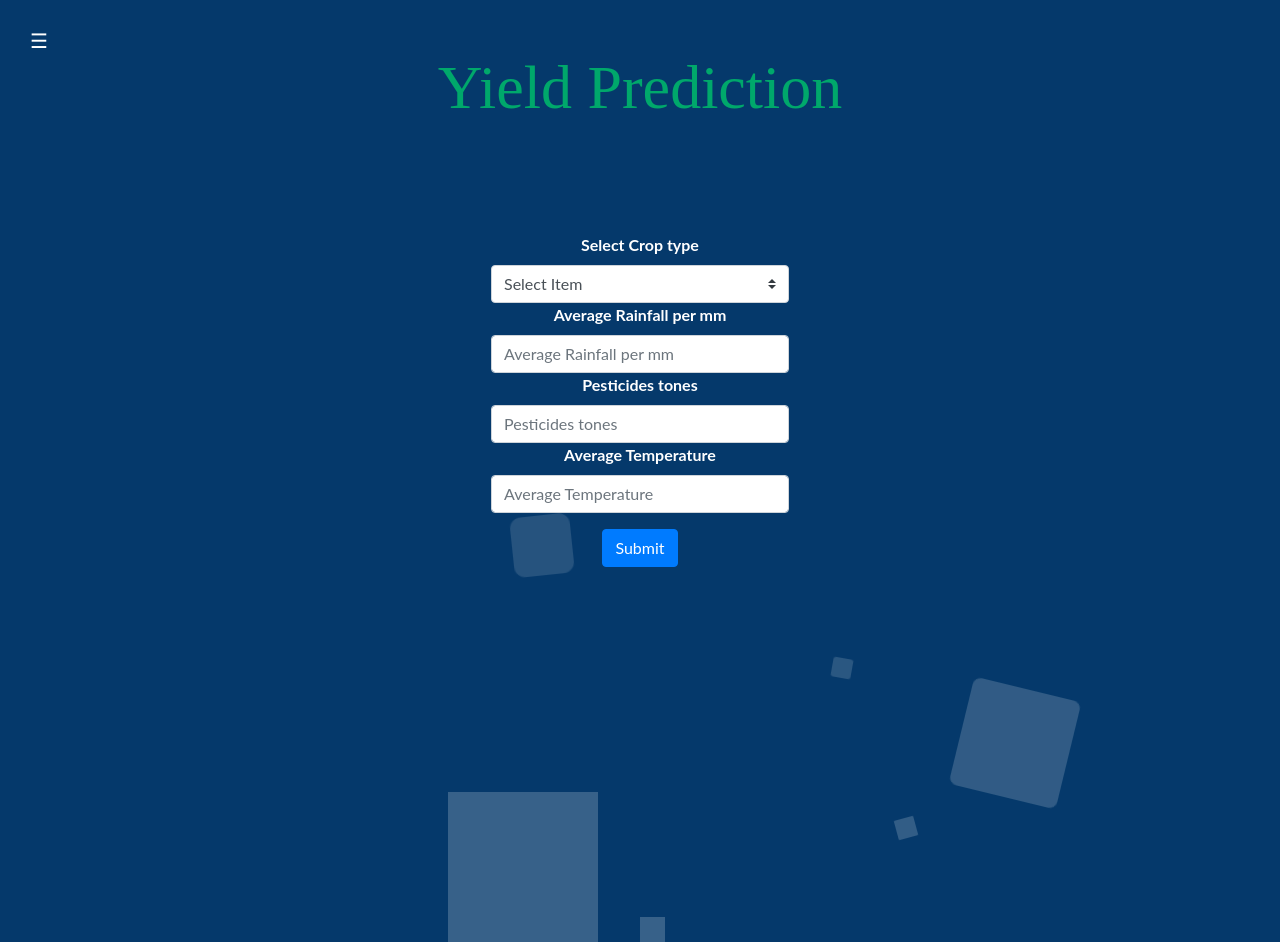
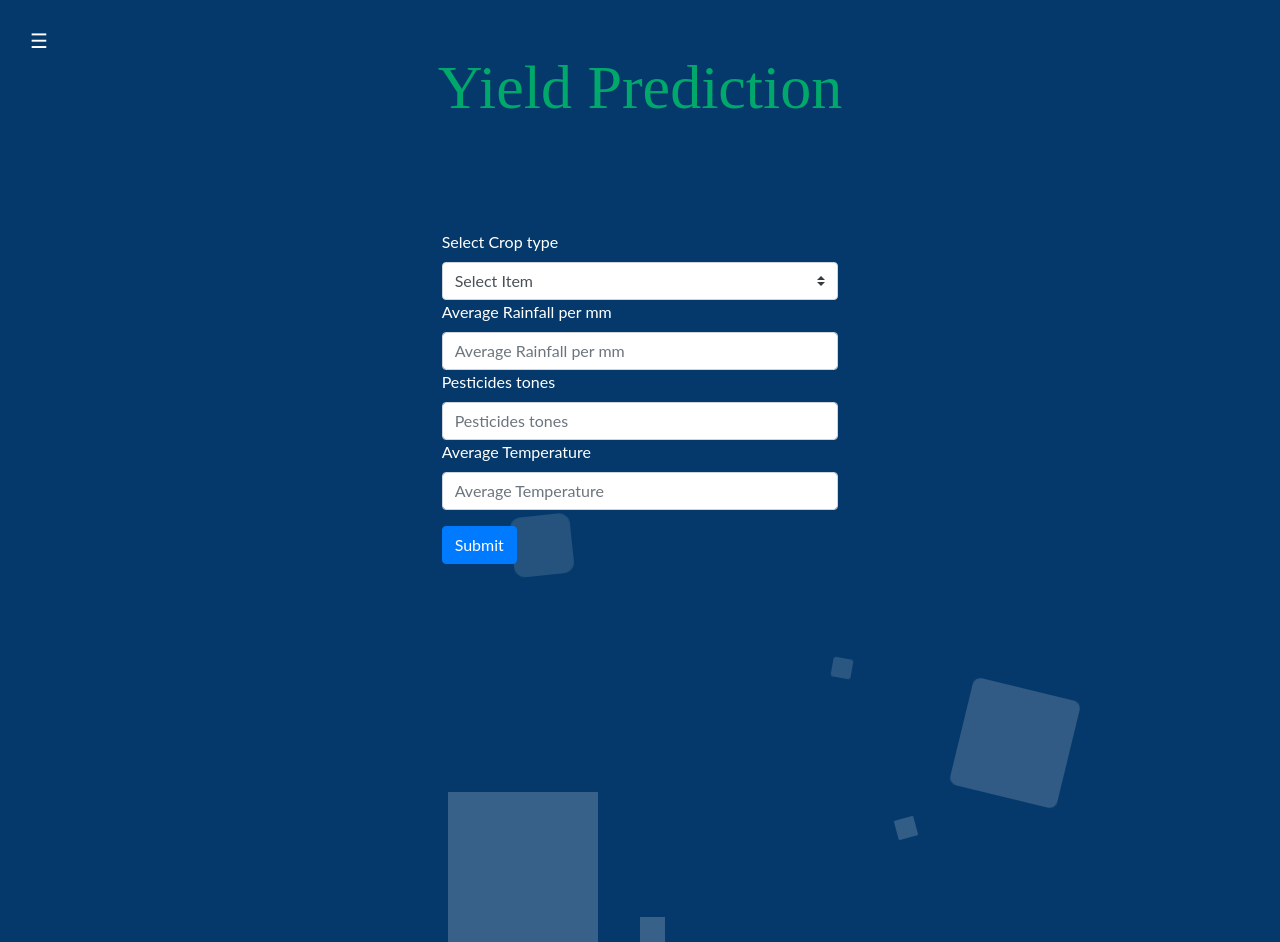
Before and after one commit to Sathiyanarayanan-M/FarmixSmart, a Django app: page /yieldPrediction/ in a window 1280 px wide. Run offline with Django 3.2, Linux system fonts and the light colour scheme; the visitor is signed in with stand-in values (Sample User, id 1); parts of the project's set-up code (start-up, migrations or seed data) failed here and were passed over; some libraries are stand-ins or nearby versions.

```diff
--- a/accounts/templates/yield_prediction.html
+++ b/accounts/templates/yield_prediction.html
@@ -7,7 +7,7 @@
   <br />
 </center>
 <br />
-<div class="di-img">
+<!-- <div class="di-img"> -->
 <form method="POST">
   {% csrf_token %}
   <div class="col-md-4 col-md-offset-4" style="margin: 0 auto; width: 80%">
@@ -61,7 +61,7 @@ required
     <button type="submit" class="btn btn-primary">Submit</button>
   </div>
 </form>
-</div>
+<!-- </div> -->
 <br />
 {% if head != 'null' %}
 <div class="disease-container" style="width: 500px;height: 450px;">
--- a/requirements.txt
+++ b/requirements.txt
@@ -1,5 +1,5 @@
 Django==3.1.7
 Pillow==8.1.2
 scikit-learn==0.24.1
-tensorflow==2.4.0
+tensorflow-cpu==2.4.1
 geoip2==4.1.0
```
